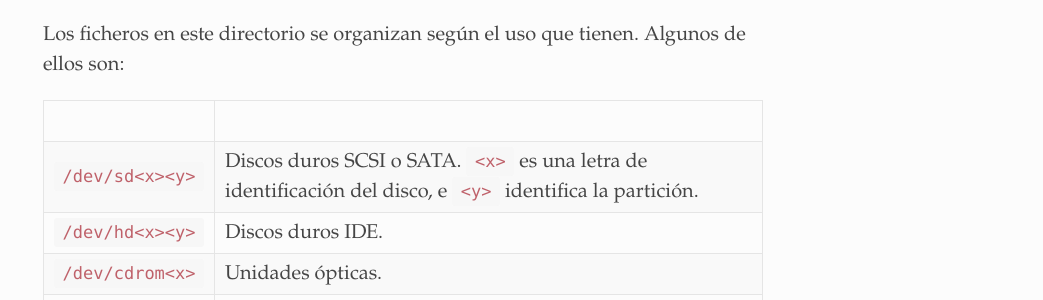
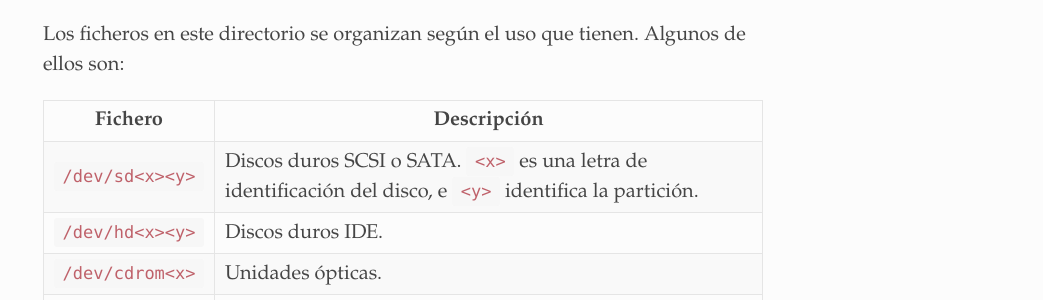
Before and after one commit to santi-gf/santi-gf.github.io, a Jekyll site: the page built from gestion-recursos-linux.md, in a window 1280 px wide. Shown: the part 550-850 px from the top of the page, without its empty margins (237-1280 px from the left). Built offline with Jekyll 4.4.1, drawn with Linux system fonts in a browser that asks for light colours; a style sheet for code colours, icons or effects is not loaded.

Commit message:
Update gestion-recursos-linux.md

```diff
--- a/gestion-recursos-linux.md
+++ b/gestion-recursos-linux.md
@@ -16,7 +16,7 @@ Al conectar físicamente un dispositivo al ordenador, aparece para él un **fich
 
 Los ficheros en este directorio se organizan según el uso que tienen. Algunos de ellos son:
 
-| &nbsp; | &nbsp;
+| Fichero | Descripción
 |---|---
 | `/dev/sd<x><y>` | Discos duros SCSI o SATA. `<x>` es una letra de identificación del disco, e `<y>` identifica la partición.
 | `/dev/hd<x><y>` | Discos duros IDE.
```
